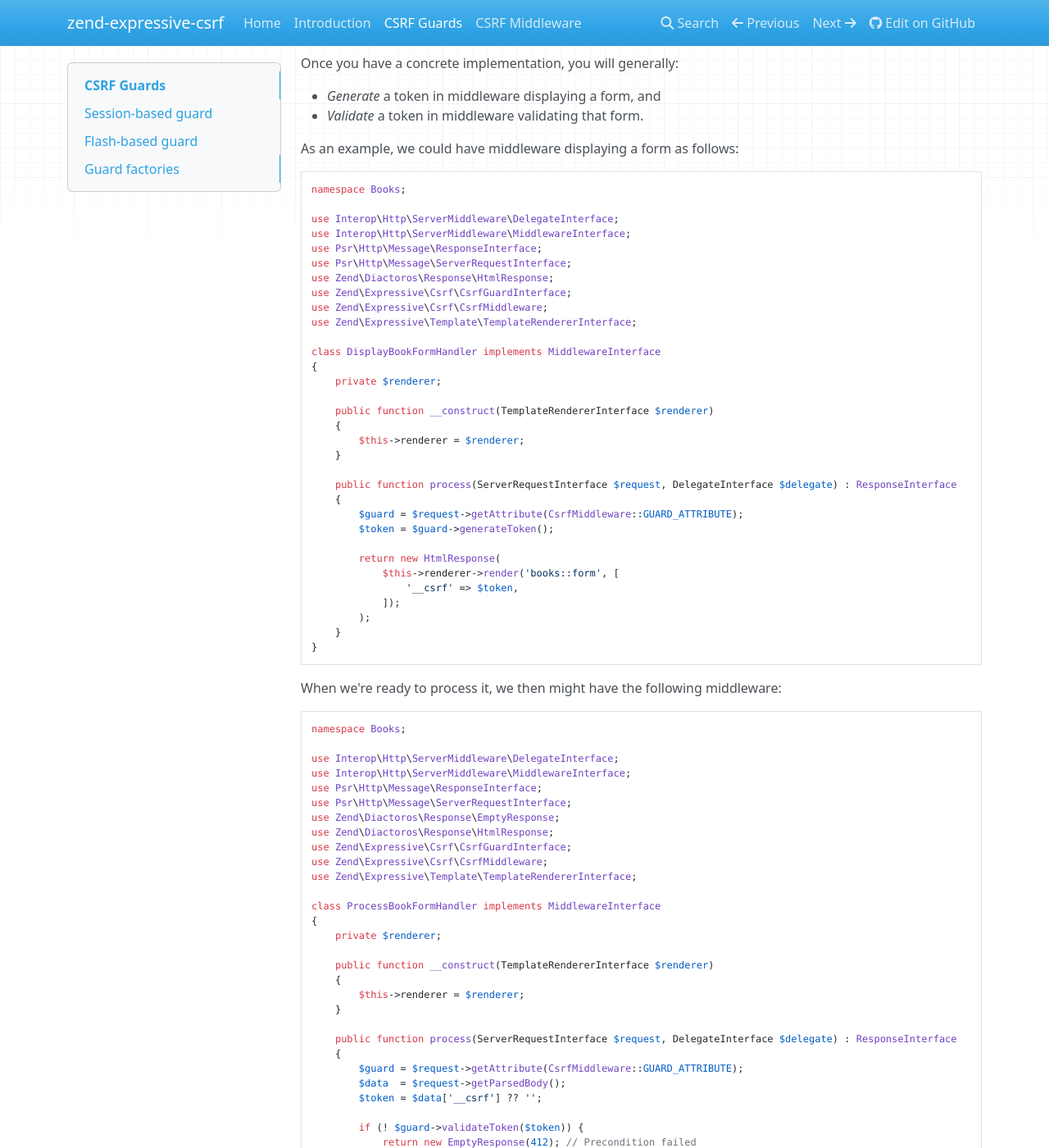
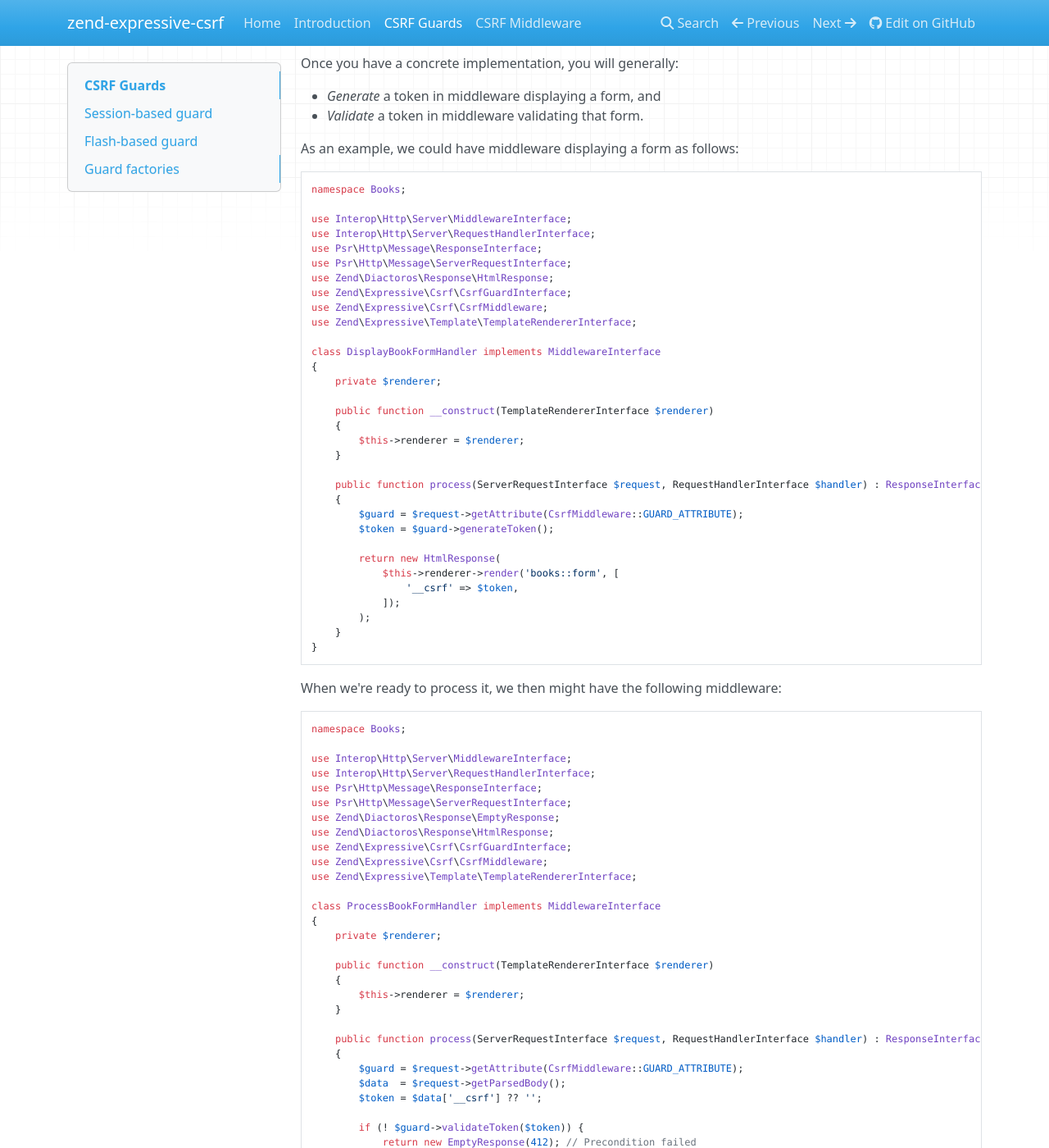
Before and after one commit to zendframework/zend-expressive-csrf, an MkDocs documentation site: the page built from docs/book/guard.md, in a window 1280 px wide and 1400 px high, scrolled down 653 px. Shown: the whole window at 82% size. Built offline with MkDocs 1.6.1, drawn with Linux system fonts in a browser that asks for light colours; nearby versions of some CDN libraries; old or Windows-style settings are respelled for this version of MkDocs; some of the changed text lies outside the part shown.

Commit message:
PSR-15 support (http-interop/http-server-middleware)

````diff
--- a/docs/book/guard.md
+++ b/docs/book/guard.md
@@ -45,8 +45,8 @@ As an example, we could have middleware displaying a form as follows:
 ```php
 namespace Books;
 
-use Interop\Http\ServerMiddleware\DelegateInterface;
-use Interop\Http\ServerMiddleware\MiddlewareInterface;
+use Interop\Http\Server\MiddlewareInterface;
+use Interop\Http\Server\RequestHandlerInterface;
 use Psr\Http\Message\ResponseInterface;
 use Psr\Http\Message\ServerRequestInterface;
 use Zend\Diactoros\Response\HtmlResponse;
@@ -63,7 +63,7 @@ class DisplayBookFormHandler implements MiddlewareInterface
         $this->renderer = $renderer;
     }
 
-    public function process(ServerRequestInterface $request, DelegateInterface $delegate) : ResponseInterface
+    public function process(ServerRequestInterface $request, RequestHandlerInterface $handler) : ResponseInterface
     {
         $guard = $request->getAttribute(CsrfMiddleware::GUARD_ATTRIBUTE);
         $token = $guard->generateToken();
@@ -82,8 +82,8 @@ When we're ready to process it, we then might have the following middleware:
 ```php
 namespace Books;
 
-use Interop\Http\ServerMiddleware\DelegateInterface;
-use Interop\Http\ServerMiddleware\MiddlewareInterface;
+use Interop\Http\Server\MiddlewareInterface;
+use Interop\Http\Server\RequestHandlerInterface;
 use Psr\Http\Message\ResponseInterface;
 use Psr\Http\Message\ServerRequestInterface;
 use Zend\Diactoros\Response\EmptyResponse;
@@ -101,7 +101,7 @@ class ProcessBookFormHandler implements MiddlewareInterface
         $this->renderer = $renderer;
     }
 
-    public function process(ServerRequestInterface $request, DelegateInterface $delegate) : ResponseInterface
+    public function process(ServerRequestInterface $request, RequestHandlerInterface $handler) : ResponseInterface
     {
         $guard = $request->getAttribute(CsrfMiddleware::GUARD_ATTRIBUTE);
         $data  = $request->getParsedBody();
@@ -190,7 +190,7 @@ class SomeHandler implements MiddlewareInterface
         $this->guardFactory = $guardFactory;
     }
 
-    public function process(ServerRequestInterface $request, DelegateInterface $delegate)
+    public function process(ServerRequestInterface $request, RequestHandlerInterface $handler) : ResponseInterface
     {
         $guard = $this->guardFactory->createGuardFromRequest($request);
         // ...
````
Also changed, not shown: composer.json (+13 -3 lines), 3 other files.
